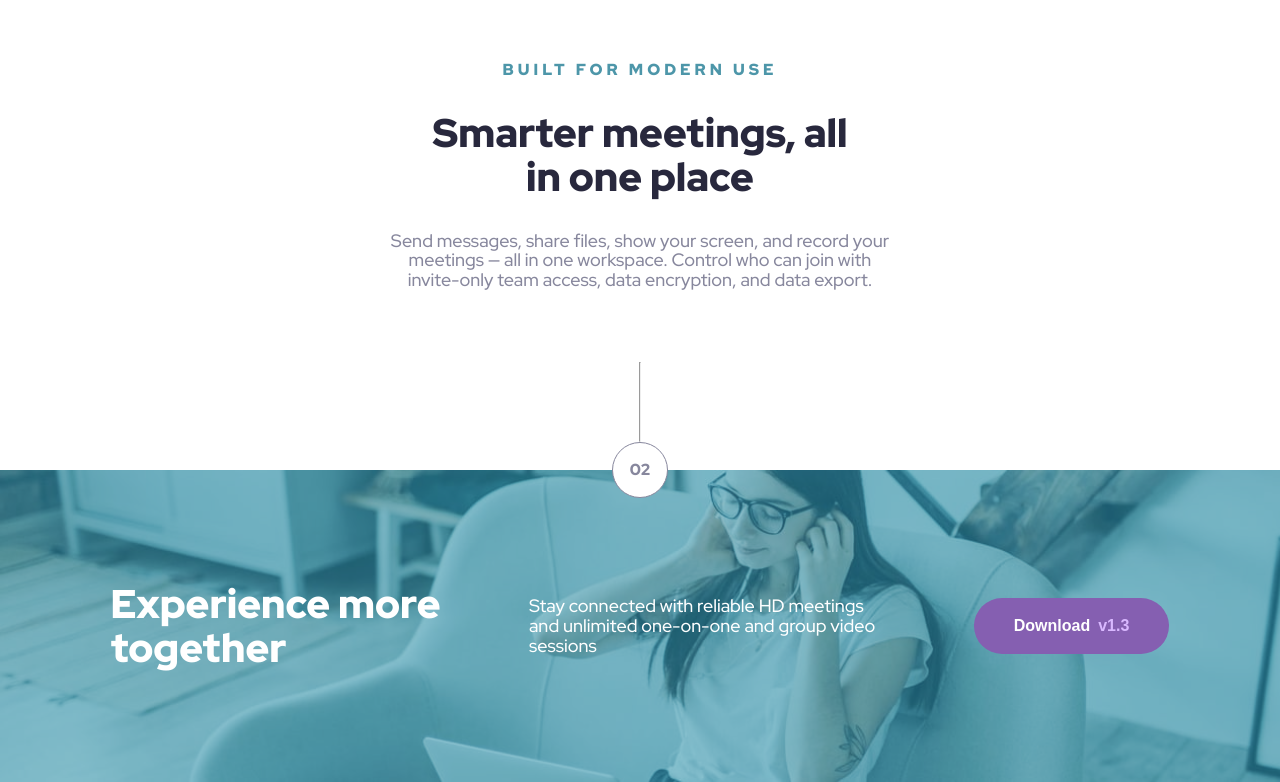
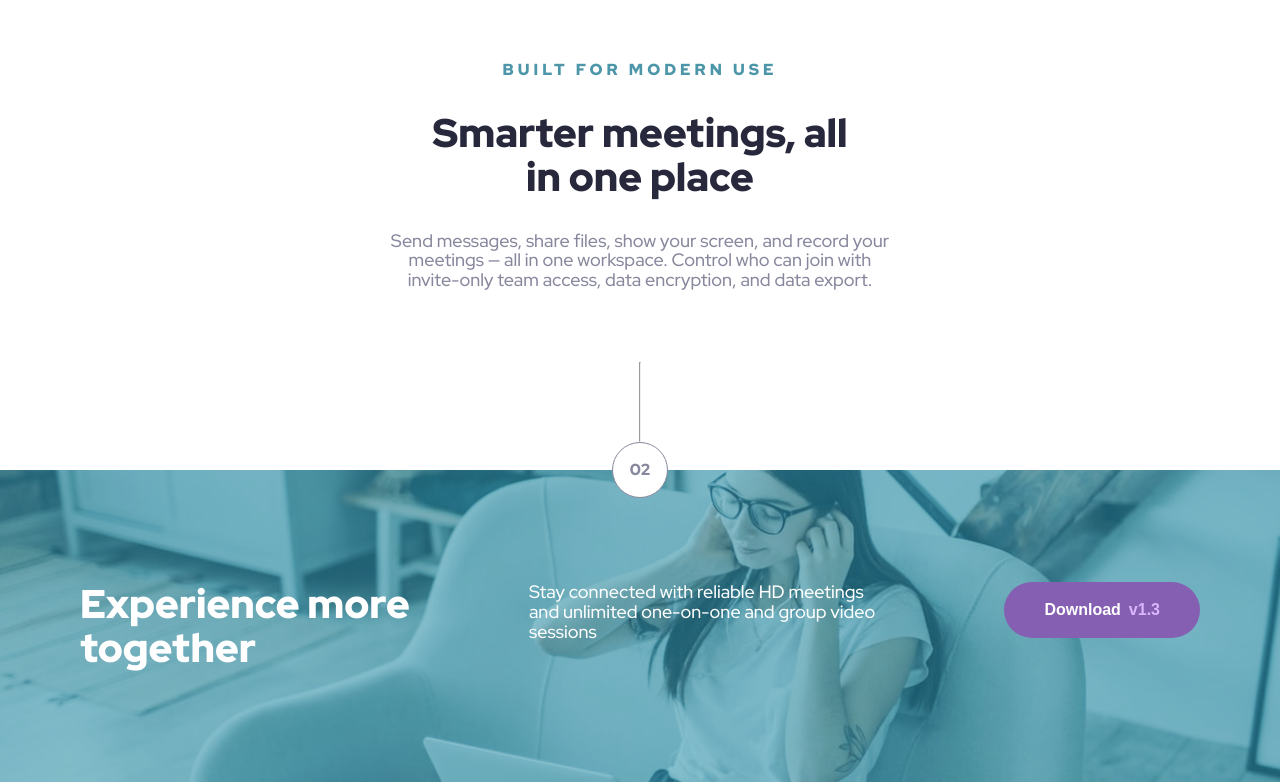
Before and after one commit to welpmoz/Meet-Landing-Page, a plain HTML site: page docs/index.html in a window 1280 px wide. Shown: the part 1155-1937 px from the top of the page. Drawn offline with Linux system fonts and the light colour scheme.

Commit message:
fixing some style issues

```diff
--- a/docs/styles/button.css
+++ b/docs/styles/button.css
@@ -36,3 +36,14 @@
         gap: 1.7rem;
     }
 }
+
+/* additional style for button in footer */
+.footer-cta .button {
+    align-self: center;
+}
+
+@media (min-width: 56.25rem) {
+    .footer-cta .button {
+        align-self: flex-start;
+    }
+}
--- a/docs/styles/footer.css
+++ b/docs/styles/footer.css
@@ -40,7 +40,8 @@
         padding: 11.2rem 8rem;
         text-align: left;
         flex-direction: row;
-        justify-content: space-around;
+        justify-content: space-between;
+        align-items: flex-start;
     }
 
     .footer-cta .info h2 {
```
